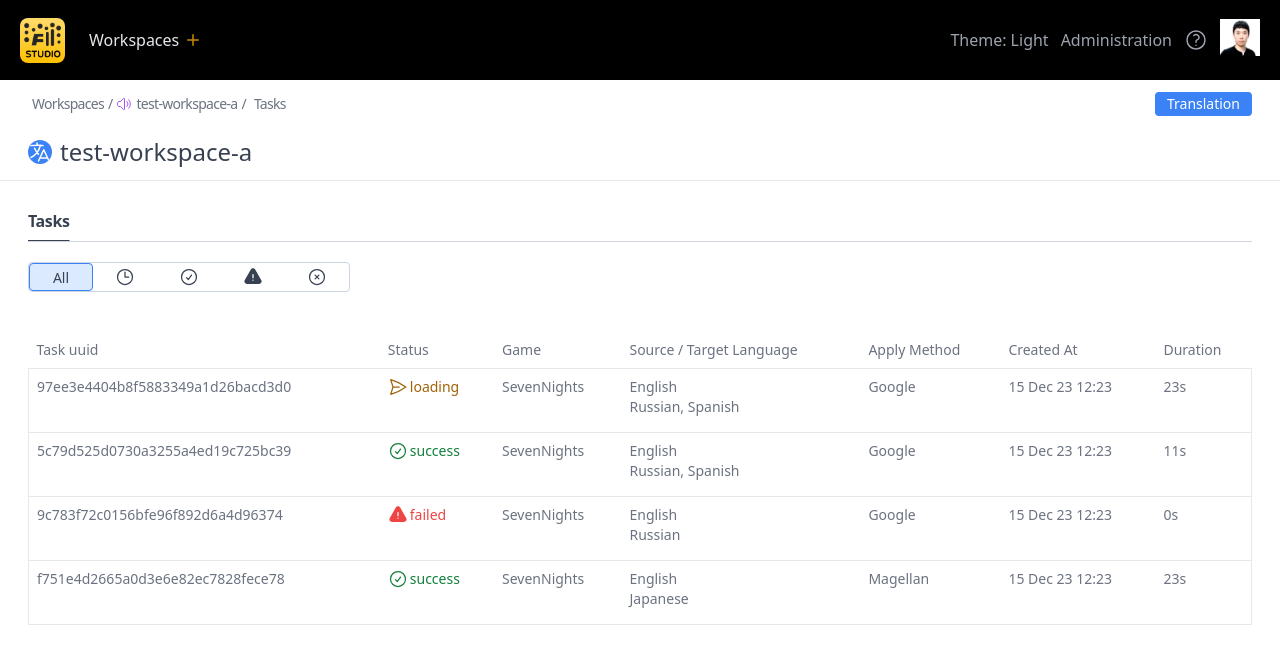
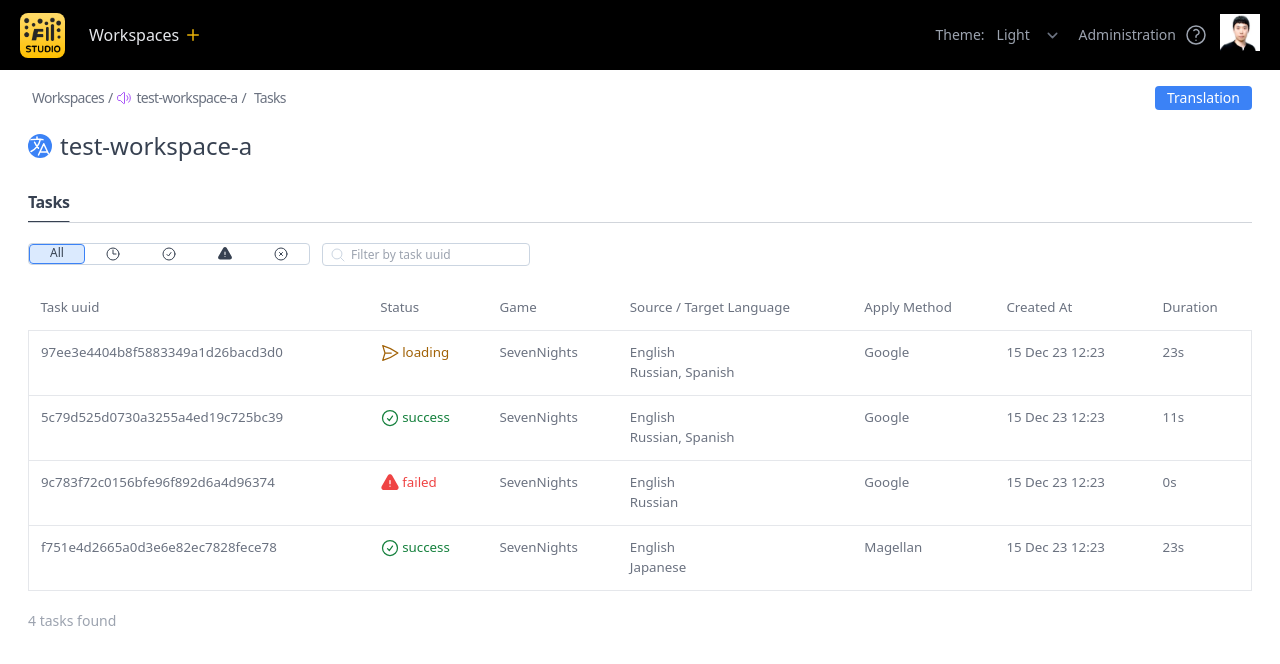
Before and after one commit to u7min/ai-portal-sb, a Next.js app: page /translations/1 in a window 1280 px wide. Shown: the top 664 px of the page. Built offline with nearby package versions, Linux system fonts and the light colour scheme.

Commit message:
Task 관련 UI 로직 추가

```diff
--- a/components/layout.tsx
+++ b/components/layout.tsx
@@ -12,6 +12,7 @@ import { cls } from '@libs/client/utils';
 import SvgLanguage from '@components/svgs/svg-language';
 import SvgSpeak from '@components/svgs/svg-speak';
 import { ETemplateType, sampleWorkspaces } from '../pages/api/sample';
+import SvgDownload from '@components/svgs/svg-download';
 
 interface LayoutProps {
   hasLeftMenu?: boolean;
@@ -23,7 +24,7 @@ const Layout = ({ hasLeftMenu, children }: LayoutProps) => {
   const router = useRouter();
   return (
     <div className="h-screen w-full">
-      <div className="bg-black h-20 flex flex-row justify-between">
+      <div className="bg-black h-[70px] flex flex-row justify-between">
         <div className="flex h-full flex-row items-center px-5 space-x-6">
           <Image
             src={logo}
@@ -31,6 +32,7 @@ const Layout = ({ hasLeftMenu, children }: LayoutProps) => {
             width={45}
             height={45}
             alt="Home"
+            layout="fixed"
           />
           <div className="text-gray-200 flex flex-row items-center space-x-1">
             <span
@@ -40,14 +42,20 @@ const Layout = ({ hasLeftMenu, children }: LayoutProps) => {
               Workspaces
             </span>
             <div onClick={() => router.push('/workspaces/create')}>
-              <SvgPlus className="w-5 h-5 text-yellow-600 hover:text-pink-600 cursor-pointer" />
+              <SvgPlus className="w-5 h-5 text-yellow-500 hover:text-pink-600 cursor-pointer" />
             </div>
           </div>
         </div>
-        <div className="flex flex-row h-full items-center space-x-3 text-gray-400 px-5">
-          <div>Theme: Light</div>
-          <div>Administration</div>
-          <div>
+        <div className="flex flex-row h-full items-center space-x-3 text-gray-400 px-5 text-sm">
+          <div className="hidden sm:flex flex-row items-center space-x-2">
+            <div>
+              <span>Theme:</span>
+              <select className="py-1 bg-black border-0 text-sm">
+                <option>Light</option>
+                <option>Dark</option>
+              </select>
+            </div>
+            <div>Administration</div>
             <SvgQuestion className="w-6 h-6" />
           </div>
           <div>
@@ -85,10 +93,20 @@ const Layout = ({ hasLeftMenu, children }: LayoutProps) => {
               <input type="text" className="w-44 rounded h-7 p-1 pl-7" />
             </div>
             <div className="flex flex-col space-y-1 w-full">
-              <div className="tracking-wider text-sm px-5">FAVORITES</div>
-              <div className="flex flex-row space-x-1 h-7 px-5 items-center hover:bg-blue-200 w-full cursor-pointer">
-                <SvgStarSolid />
-                <span onClick={() => router.push('/workspaces')}>Workspaces</span>
+              <div className="tracking-widest text-sm px-5">FAVORITES</div>
+              <div className="flex flex-col text-[11pt]">
+                <div className="flex flex-row space-x-1 h-7 px-5 items-center hover:bg-blue-200 w-full cursor-pointer">
+                  <SvgStarSolid />
+                  <span onClick={() => router.push('/workspaces')}>Workspaces</span>
+                </div>
+                <div className="flex flex-row space-x-1 h-7 px-5 items-center hover:bg-blue-200 w-full cursor-pointer">
+                  <SvgStarSolid />
+                  <span onClick={() => router.push('/Voices')}>Voices</span>
+                </div>
+                <div className="flex flex-row space-x-1 h-7 px-5 items-center hover:bg-blue-200 w-full cursor-pointer">
+                  <SvgStarSolid />
+                  <span onClick={() => router.push('/Translations')}>Translations</span>
+                </div>
               </div>
             </div>
             <div className="flex flex-col w-full">
@@ -99,10 +117,10 @@ const Layout = ({ hasLeftMenu, children }: LayoutProps) => {
                 >
                   {collapseWorkspaces ? <SvgDirectionDown /> : <SvgDirectionRight />}
                 </div>
-                <div className="tracking-wider text-sm">WORKSPACES</div>
+                <div className="tracking-widest text-sm">WORKSPACES</div>
               </div>
               {collapseWorkspaces ? (
-                <div>
+                <div className="text-sm">
                   {sampleWorkspaces.map((w) => (
                     <div
                       key={w.id}
@@ -113,7 +131,7 @@ const Layout = ({ hasLeftMenu, children }: LayoutProps) => {
                       ) : (
                         <SvgLanguage className="w-5 h-5 text-blue-500" />
                       )}
-                      <span onClick={() => router.push(`/workspaces/${w.id}`)}>{w.name}</span>
+                      <span onClick={() => router.push(`/workspaces/5`)}>{w.name}</span>
                     </div>
                   ))}
                 </div>
--- /dev/null
+++ b/components/svgs/svg-x.tsx
@@ -0,0 +1,19 @@
+import React from 'react';
+import { cls } from '@libs/client/utils';
+
+const SvgX = ({ className }: SvgProps) => {
+  return (
+    <svg
+      xmlns="http://www.w3.org/2000/svg"
+      fill="none"
+      viewBox="0 0 24 24"
+      strokeWidth="1.5"
+      stroke="currentColor"
+      className={cls(className ? className : 'w-5 h-5')}
+    >
+      <path strokeLinecap="round" strokeLinejoin="round" d="M6 18 18 6M6 6l12 12" />
+    </svg>
+  );
+};
+
+export default SvgX;
--- /dev/null
+++ b/pages/index.tsx
@@ -0,0 +1,13 @@
+import { useRouter } from 'next/router';
+import { useEffect } from 'react';
+
+const RootIndex = () => {
+  const router = useRouter();
+
+  useEffect(() => {
+    router.push('/login');
+  }, [router]);
+  return <div>Loading...</div>;
+};
+
+export default RootIndex;
--- a/pages/translations/[id]/index.tsx
+++ b/pages/translations/[id]/index.tsx
@@ -1,7 +1,7 @@
 import { NextPage } from 'next';
 import Layout from '@components/layout';
 import SvgLanguage from '@components/svgs/svg-language';
-import { useContext, useState } from 'react';
+import React, { useContext, useState } from 'react';
 import { cls } from '@libs/client/utils';
 import SvgCanceled from '@components/svgs/svg-canceled';
 import SvgFailed from '@components/svgs/svg-failed';
@@ -39,8 +39,8 @@ const Index: NextPage = () => {
 
   return (
     <Layout>
-      <div className="flex flex-col space-y-3 border-b">
-        <div className="px-7 pt-3 flex flex-row justify-between items-center">
+      <div className="flex flex-col space-y-3">
+        <div className="px-7 pt-4 flex flex-row justify-between items-center">
           <Navigator
             paths={[
               { path: '/workspaces', text: 'Workspaces' },
@@ -61,7 +61,7 @@ const Index: NextPage = () => {
             </div>
           </div>
         </div>
-        <div className="px-7 pt-2 pb-3 flex flex-row items-center space-x-2 text-2xl">
+        <div className="px-7 pt-2 flex flex-row items-center space-x-2 text-2xl">
           <SvgLanguage className="rounded-full bg-blue-500 w-6 h-6 text-white" />
           <h1>{workspace?.name}</h1>
         </div>
@@ -70,12 +70,13 @@ const Index: NextPage = () => {
         <div className="flex flex-row space-x-5 items-center tracking-tight whitespace-nowrap">
           <TabItem currentTab="tasks" title="Tasks" />
         </div>
-        <div className="pt-5 flex flex-col space-y-10">
-          <div className="flex flex-row items-center border rounded w-fit border-slate-300">
+        <div className="pt-5 flex flex-col space-y-5">
+          <div className="flex flex-row space-x-3 items-center">
+            <div className="flex flex-row items-center border rounded w-fit border-slate-300 text-xs">
               <div
                 className={cls(
-                'cursor-pointer w-16 text-center rounded h-7 p-1',
-                'text-sm hover:border hover:border-blue-500',
+                  'cursor-pointer w-14 text-center rounded h-5 p-1 pt-0',
+                  'hover:border hover:border-blue-500',
                   status === 'ALL' ? 'border border-blue-500 bg-blue-100' : '',
                 )}
                 onClick={() => setStatus('ALL')}
@@ -85,7 +86,7 @@ const Index: NextPage = () => {
               <div onClick={() => setStatus(ETranslationTaskStatus.LOADING)}>
                 <SvgLoading
                   className={cls(
-                  'cursor-pointer w-16 text-center rounded h-7 p-1',
+                    'cursor-pointer w-14 text-center rounded h-5 p-0.5',
                     'hover:text-gray-500 hover:border hover:border-blue-500',
                     status === ETranslationTaskStatus.LOADING
                       ? 'border border-blue-500 bg-blue-100 text-gray-500'
@@ -96,7 +97,7 @@ const Index: NextPage = () => {
               <div onClick={() => setStatus(ETranslationTaskStatus.SUCCESS)}>
                 <SvgSuccess
                   className={cls(
-                  'cursor-pointer w-16 text-center rounded h-7 p-1',
+                    'cursor-pointer w-14 text-center rounded h-5 p-0.5',
                     'hover:text-green-600 hover:border hover:border-blue-500',
                     status === ETranslationTaskStatus.SUCCESS
                       ? 'border border-blue-500 bg-blue-100 text-green-600'
@@ -107,7 +108,7 @@ const Index: NextPage = () => {
               <div onClick={() => setStatus(ETranslationTaskStatus.FAILED)}>
                 <SvgFailed
                   className={cls(
-                  'cursor-pointer w-16 text-center rounded h-7 p-1',
+                    'cursor-pointer w-14 text-center rounded h-5 p-0.5',
                     'hover:text-red-500 hover:border hover:border-blue-500',
                     status === ETranslationTaskStatus.FAILED
                       ? 'border border-blue-500 bg-blue-100 text-red-500'
@@ -118,7 +119,7 @@ const Index: NextPage = () => {
               <div onClick={() => setStatus(ETranslationTaskStatus.CANCELED)}>
                 <SvgCanceled
                   className={cls(
-                  'cursor-pointer w-16 text-center rounded h-7 p-1',
+                    'cursor-pointer w-14 text-center rounded h-5 p-0.5',
                     'hover:text-gray-500 hover:border hover:border-blue-500',
                     status === ETranslationTaskStatus.CANCELED
                       ? 'border border-blue-500 bg-blue-100 text-gray-500'
@@ -127,19 +128,43 @@ const Index: NextPage = () => {
                 />
               </div>
             </div>
-          <table className="table-auto overflow-x-scroll whitespace-nowrap">
+            <div className="relative text-xs">
+              <div className="absolute pointer-events-none pl-2 pt-1">
+                <svg
+                  xmlns="http://www.w3.org/2000/svg"
+                  fill="none"
+                  viewBox="0 0 24 24"
+                  strokeWidth="1.5"
+                  stroke="currentColor"
+                  className="w-4 h-4 text-slate-300"
+                >
+                  <path
+                    strokeLinecap="round"
+                    strokeLinejoin="round"
+                    d="M21 21l-5.197-5.197m0 0A7.5 7.5 0 105.196 5.196a7.5 7.5 0 0010.607 10.607z"
+                  />
+                </svg>
+              </div>
+              <input
+                type="text"
+                className="w-52 rounded h-[17pt] p-1 pl-7 border-slate-300 placeholder:text-gray-400 text-xs"
+                placeholder="Filter by task uuid"
+              />
+            </div>
+          </div>
+          <table className="table-auto overflow-x-auto whitespace-nowrap text-[10pt]">
             <thead className="text-gray-500">
               <tr>
-                <th className="font-normal text-start text-sm p-2">Task uuid</th>
-                <th className="font-normal text-start text-sm p-2">Status</th>
-                <th className="font-normal text-start text-sm p-2">Game</th>
-                <th className="font-normal text-start text-sm p-2">Source / Target Language</th>
-                <th className="font-normal text-start text-sm p-2">Apply Method</th>
-                <th className="font-normal text-start text-sm p-2">Created At</th>
-                <th className="font-normal text-start text-sm p-2">Duration</th>
+                <th className="font-normal text-start p-3">Task uuid</th>
+                <th className="font-normal text-start p-3">Status</th>
+                <th className="font-normal text-start p-3">Game</th>
+                <th className="font-normal text-start p-3">Source / Target Language</th>
+                <th className="font-normal text-start p-3">Apply Method</th>
+                <th className="font-normal text-start p-3">Created At</th>
+                <th className="font-normal text-start p-3">Duration</th>
               </tr>
             </thead>
-            <tbody className="rounded border text-sm">
+            <tbody className="rounded border">
               {sampleTranslationTasks
                 .filter((t) => t.status === status || status === 'ALL')
                 .map((t, index) => (
@@ -148,23 +173,24 @@ const Index: NextPage = () => {
                     key={t.id}
                     onClick={() => router.push(`/translations/${id}/tasks/${t.uuid}`)}
                   >
-                    <td className="p-2">{t.uuid}</td>
-                    <td className="p-2">
+                    <td className="p-3">{t.uuid}</td>
+                    <td className="p-3">
                       <TranslationTaskStatus status={t.status} />
                     </td>
-                    <td className="p-2">{t.game}</td>
-                    <td className="p-2">
+                    <td className="p-3">{t.game}</td>
+                    <td className="p-3">
                       {t.sourceLan}
                       <br />
                       {t.targetLan.join(', ')}
                     </td>
-                    <td className="p-2">{t.applyMethod}</td>
-                    <td className="p-2">{t.createdAt}</td>
-                    <td className="p-2">{t.duration}s</td>
+                    <td className="p-3">{t.applyMethod}</td>
+                    <td className="p-3">{t.createdAt}</td>
+                    <td className="p-3">{t.duration}s</td>
                   </tr>
                 ))}
             </tbody>
           </table>
+          <div className="text-gray-400 text-sm">{sampleTranslationTasks.length} tasks found</div>
         </div>
       </div>
     </Layout>
--- a/pages/translations/[id]/tasks/[taskId].tsx
+++ b/pages/translations/[id]/tasks/[taskId].tsx
@@ -40,8 +40,8 @@ const Task: NextPage = () => {
     return (
       <div
         className={cls(
-          tab === currentTab ? 'z-10 underline underline-offset-[13.5px] font-semibold' : '',
-          'cursor-pointer hover:text-pink-600',
+          tab === currentTab ? 'z-10 underline underline-offset-[11.5px] font-semibold' : '',
+          'cursor-pointer hover:text-pink-600 text-[11pt]',
         )}
         onClick={() => setTab(currentTab)}
       >
@@ -50,10 +50,33 @@ const Task: NextPage = () => {
     );
   };
 
+  const TaskHeader = ({ task }: { task: ITranslationTask }) => {
+    let color = 'text-gray-600';
+    if (task?.status === ETranslationTaskStatus.FAILED) {
+      color = 'text-red-500';
+    } else if (task?.status === ETranslationTaskStatus.SUCCESS) {
+      color = 'text-green-700';
+    } else if (task?.status === ETranslationTaskStatus.LOADING) {
+      color = 'text-yellow-700';
+    }
+    return (
+      <div className={cls(`px-7 pt-2 pb-3 flex flex-col`, color)}>
+        <div className="flex flex-row items-center space-x-2 text-2xl">
+          {task?.status === ETranslationTaskStatus.CANCELED && <SvgCanceled className="w-7 h-7" />}
+          {task?.status === ETranslationTaskStatus.FAILED && <SvgFailed className="w-7 h-7" />}
+          {task?.status === ETranslationTaskStatus.SUCCESS && <SvgSuccess className="w-7 h-7" />}
+          {task?.status === ETranslationTaskStatus.LOADING && <SvgAirplane className="w-7 h-7" />}
+          <h1>#{taskId}</h1>
+        </div>
+        <div className="lowercase">{task?.status}</div>
+      </div>
+    );
+  };
+
   return (
     <Layout>
-      <div className="flex flex-col space-y-3 border-b">
-        <div className="px-7 pt-3 flex flex-row justify-between items-center">
+      <div className="flex flex-col space-y-2">
+        <div className="px-7 pt-4 flex flex-row justify-between items-center">
           <Navigator
             paths={[
               { path: '/workspaces', text: 'Workspaces' },
@@ -74,44 +97,9 @@ const Task: NextPage = () => {
           />
           <div className="flex flex-row items-center space-x-2"></div>
         </div>
-        {task?.status === ETranslationTaskStatus.SUCCESS && (
-          <div className="px-7 pt-2 pb-3 flex flex-col text-green-700">
-            <div className="flex flex-row items-center space-x-2 text-2xl">
-              <SvgSuccess className="w-7 h-7" />
-              <h1>#{taskId}</h1>
-            </div>
-            <div className="lowercase">{task?.status}</div>
-          </div>
-        )}
-        {task?.status === ETranslationTaskStatus.FAILED && (
-          <div className="px-7 pt-2 pb-3 flex flex-col text-red-500">
-            <div className="flex flex-row items-center space-x-2 text-2xl">
-              <SvgFailed className="w-7 h-7" />
-              <h1>#{taskId}</h1>
-            </div>
-            <div className="lowercase">{task?.status}</div>
-          </div>
-        )}
-        {task?.status === ETranslationTaskStatus.LOADING && (
-          <div className="px-7 pt-2 pb-3 flex flex-col text-yellow-700">
-            <div className="flex flex-row items-center space-x-2 text-2xl">
-              <SvgAirplane className="w-7 h-7" />
-              <h1>#{taskId}</h1>
-            </div>
-            <div className="lowercase">{task?.status}</div>
-          </div>
-        )}
-        {task?.status === ETranslationTaskStatus.CANCELED && (
-          <div className="px-7 pt-2 pb-3 flex flex-col text-gray-700">
-            <div className="flex flex-row items-center space-x-2 text-2xl">
-              <SvgCanceled className="w-7 h-7" />
-              <h1>#{taskId}</h1>
-            </div>
-            <div className="lowercase">{task?.status}</div>
-          </div>
-        )}
+        <TaskHeader task={task!} />
       </div>
-      <div className="p-7 space-y-2 overflow-x-scroll">
+      <div className="px-7 py-5 space-y-1.5 overflow-x-scroll">
         <div className="max-w-lg flex flex-row space-x-5 items-center tracking-tight whitespace-nowrap">
           <TabItem currentTab="overview" title="Overview" />
           <TabItem currentTab="log" title="Log" />
@@ -180,7 +168,7 @@ const Task: NextPage = () => {
                     </div>
                   ))}
                 </div>
-                <div className="text-sm">Duration: 12s</div>
+                <div className="text-xs">Duration: 12s</div>
               </div>
             </div>
           </div>
@@ -235,7 +223,7 @@ const Task: NextPage = () => {
                     </div>
                   ))}
                 </div>
-                <div className="text-gray-600 text-sm pt-5 whitespace-nowrap overflow-x-auto">
+                <div className="text-gray-600 text-xs pt-5 pb-5 whitespace-nowrap overflow-x-auto">
                   <div className="">17:20:09 Finalize build settings</div>
                   <div className="">
                     17:20:09 Lorem Ipsum is simply dummy text of the printing and typesetting
@@ -288,7 +276,7 @@ const Task: NextPage = () => {
                   </div>
                   {[1, 2, 3, 4, 5, 6, 7, 8, 9].map((v, i) => {
                     return (
-                      <div key={i} className="flex flex-row items-center py-0.5">
+                      <div key={i} className="flex flex-row items-center py-1">
                         <div className="w-1/2">param{v}</div>
                         <div className="w-1/2">fofapfewofpafepawfeoa</div>
                       </div>
--- a/pages/voices/[id].tsx
+++ b/pages/voices/[id].tsx
@@ -47,8 +47,8 @@ const Voice: NextPage = () => {
 
   return (
     <Layout>
-      <div className="flex flex-col space-y-3 border-b">
-        <div className="px-7 pt-3 flex flex-row justify-between items-center">
+      <div className="flex flex-col space-y-2 border-b">
+        <div className="px-7 pt-4 flex flex-row justify-between items-center">
           <Navigator paths={[]} />
           <div className="flex flex-row items-center space-x-2"></div>
         </div>
--- a/pages/workspaces/create.tsx
+++ b/pages/workspaces/create.tsx
@@ -88,7 +88,7 @@ const Create: NextPage = () => {
           <div className="pt-4">
             <button
               className="bg-blue-500 rounded text-white py-2 px-5"
-              onClick={() => router.push('/workspaces/233')}
+              onClick={() => router.push('/workspaces')}
             >
               Create
             </button>
--- a/pages/workspaces/index.tsx
+++ b/pages/workspaces/index.tsx
@@ -5,31 +5,36 @@ import { cls } from '@libs/client/utils';
 import SvgLanguage from '@components/svgs/svg-language';
 import SvgSpeak from '@components/svgs/svg-speak';
 import { ETemplateType, sampleWorkspaces } from '../api/sample';
+import Navigator from '@components/navigator';
 
 const Index: NextPage = () => {
   const router = useRouter();
 
   return (
     <Layout hasLeftMenu>
-      <div className="p-7 flex flex-col space-y-3">
-        <div className="flex flex-row justify-between">
-          <div className="flex flex-row items-center space-x-1 text-2xl">Workspaces</div>
-          <div>
-            <button
-              onClick={() => router.push('/workspaces/create')}
-              className="border border-gray-400 rounded px-2 hover:border-blue-500 hidden sm:block"
+      <div className="flex flex-col space-y-2 border-b">
+        <div className="px-7 pt-4 flex flex-row justify-between items-center">
+          <Navigator paths={[]} />
+          <div className="flex flex-row items-center space-x-2">
+            <div
+              className="border border-gray-400 py-0.5 px-3 text-sm rounded cursor-pointer hover:border-blue-500"
+              onClick={() => router.push(`/workspaces/create`)}
             >
               New Workspace
-            </button>
             </div>
           </div>
-        <div className="grid grid-cols-2 sm:grid-cols-2 lg:grid-cols-3 gap-5">
+        </div>
+        <div className="px-7 pt-2 pb-3 flex flex-row items-center space-x-2 text-2xl">
+          <h1>Workspaces</h1>
+        </div>
+      </div>
+      <div className="p-7 grid grid-cols-2 sm:grid-cols-2 lg:grid-cols-3 gap-5 overflow-x-scroll">
         {sampleWorkspaces.map((w) => {
           return (
             <div
               key={w.id}
               className={cls('border hover:bg-gray-200 cursor-pointer border-gray-300')}
-                onClick={() => router.push(`/workspaces/${w.id}`)}
+              onClick={() => router.push(`/workspaces/5`)}
             >
               <div className="p-4 flex flex-col space-y-0.5">
                 <div className="flex flex-row text-lg font-semibold items-center space-x-2">
@@ -55,7 +60,6 @@ const Index: NextPage = () => {
           );
         })}
       </div>
-      </div>
     </Layout>
   );
 };
```
Also changed, not shown: pages/translations/[id]/tasks/create.tsx (+121 -25 lines). Lines whose indentation alone changed are shown as unchanged.
